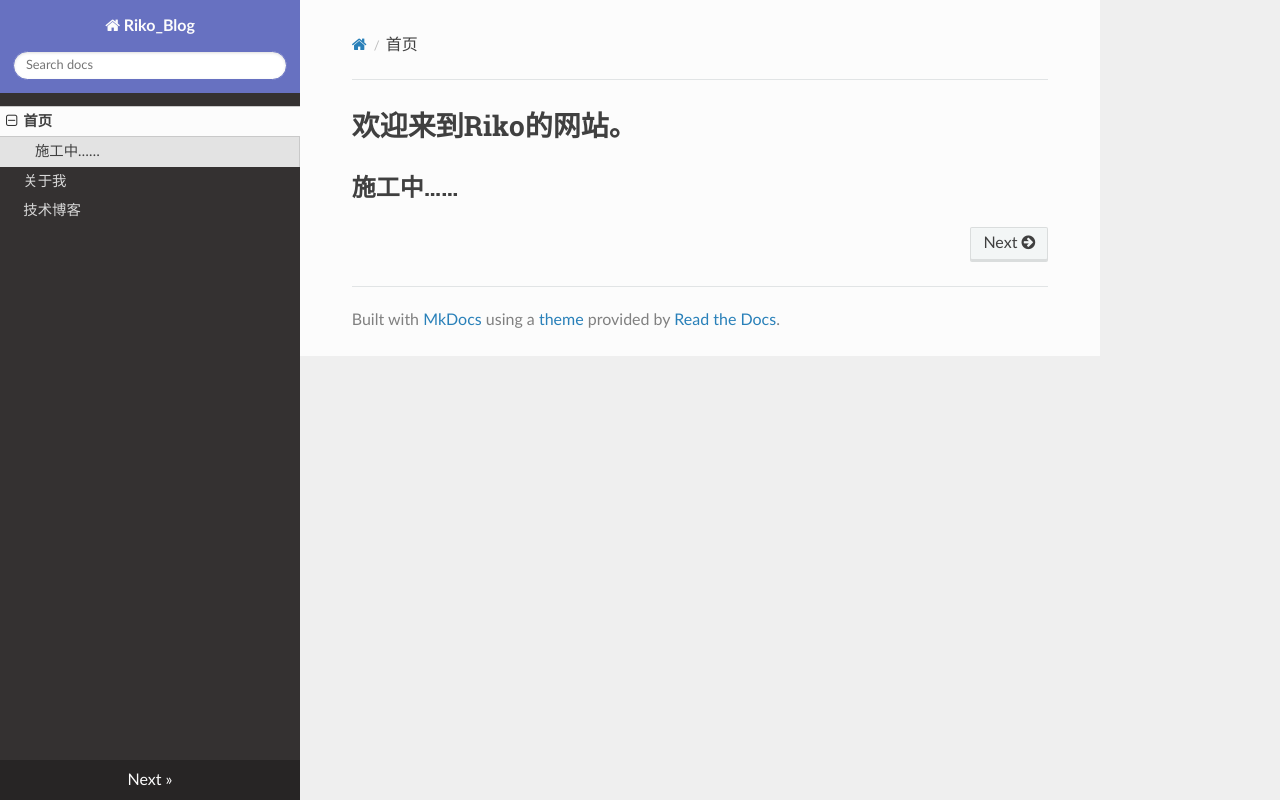
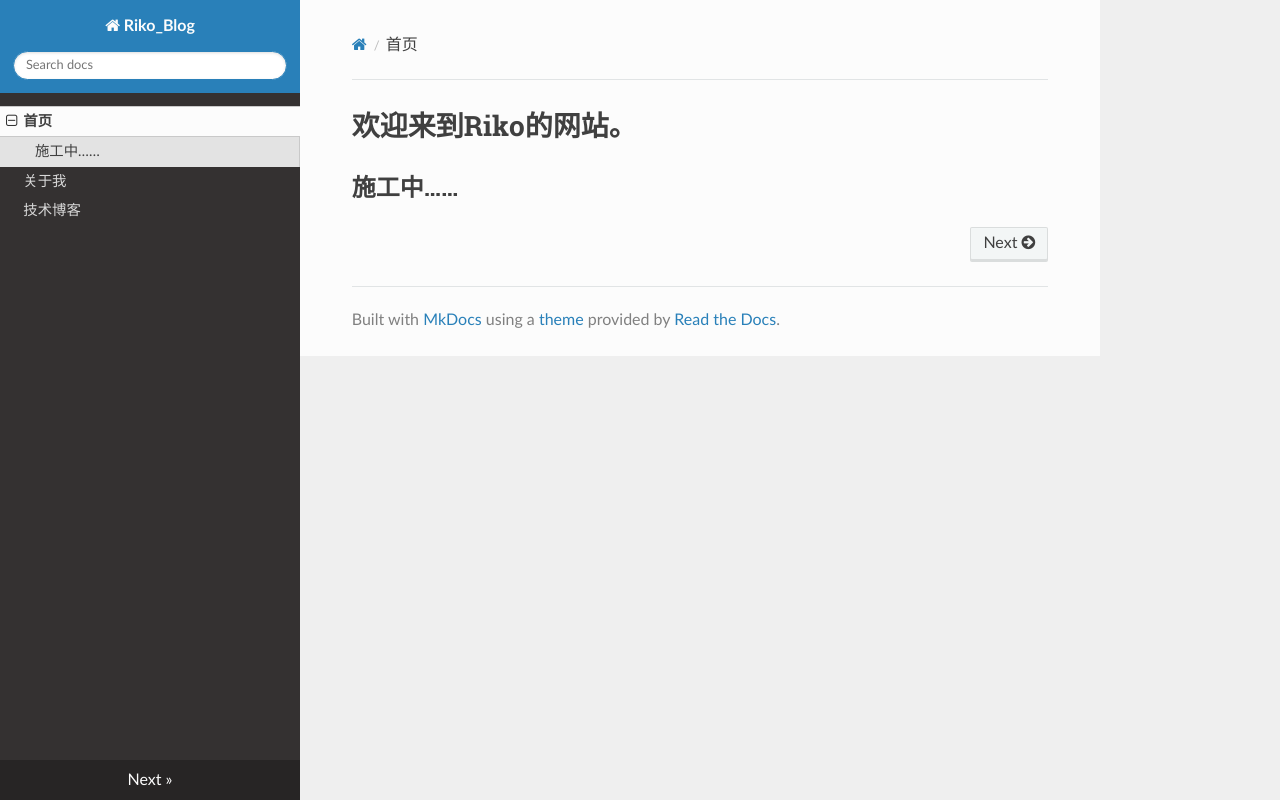
Before and after one commit to AkiyamaRiko/Blog, a plain HTML site: page index.html in a window 1280 px wide. Drawn offline with nearby package versions, Linux system fonts and the light colour scheme.

Commit message:
color change 2

```diff
--- a/style.css
+++ b/style.css
@@ -16,7 +16,7 @@ h3 {
   padding:.809em;
   margin-bottom:.809em;
   z-index:200;
-  background-color:#6771c1;
+  background-color:#2980b9;
   text-align:center;
   color:#ffffff
 }
@@ -25,4 +25,4 @@ h3 {
     width:100%;
     border-radius:50px;
     padding:6px 12px;
-    border-color:#6771c1}
+    border-color:#2980b9}
```
Also changed, not shown: index.html (+1 -1 lines).
